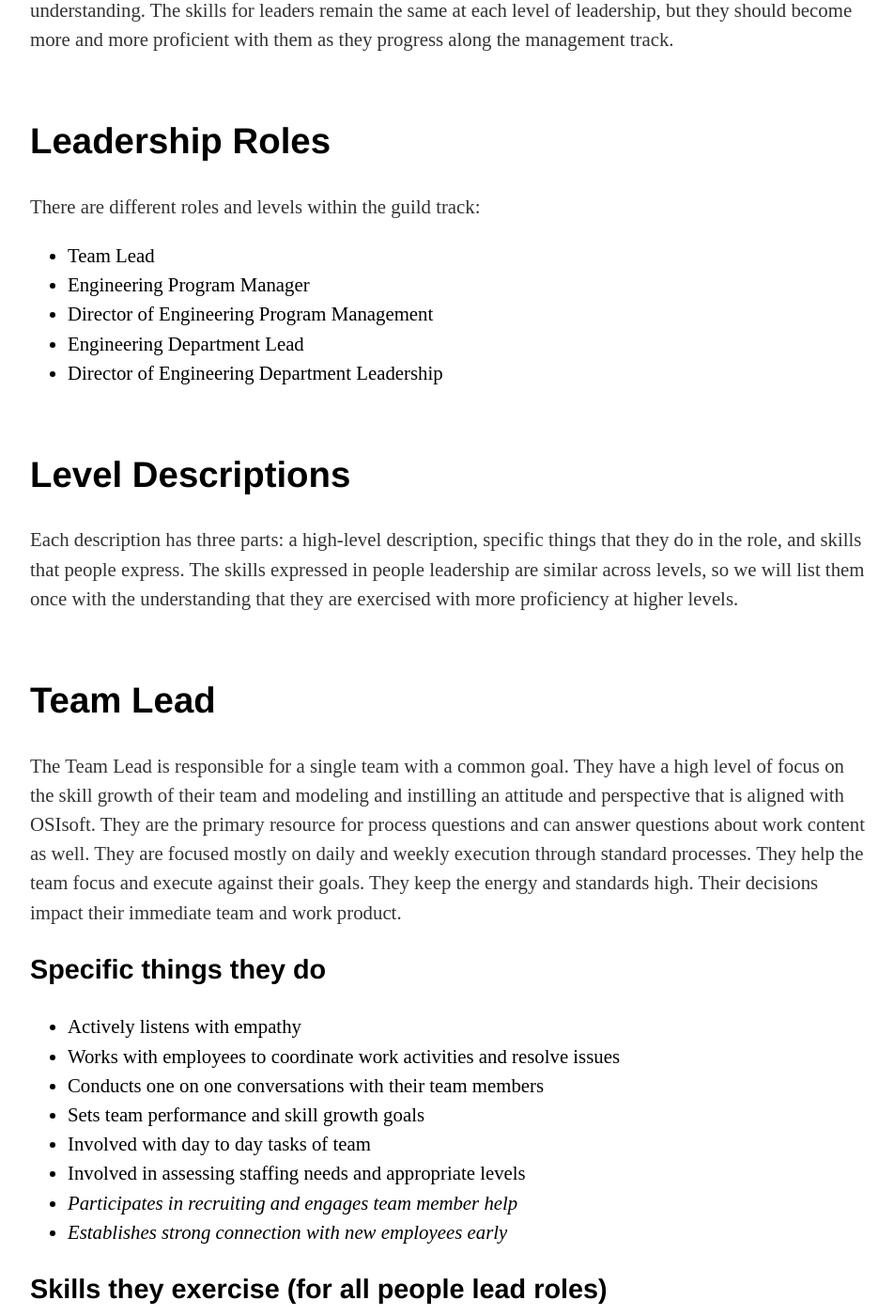
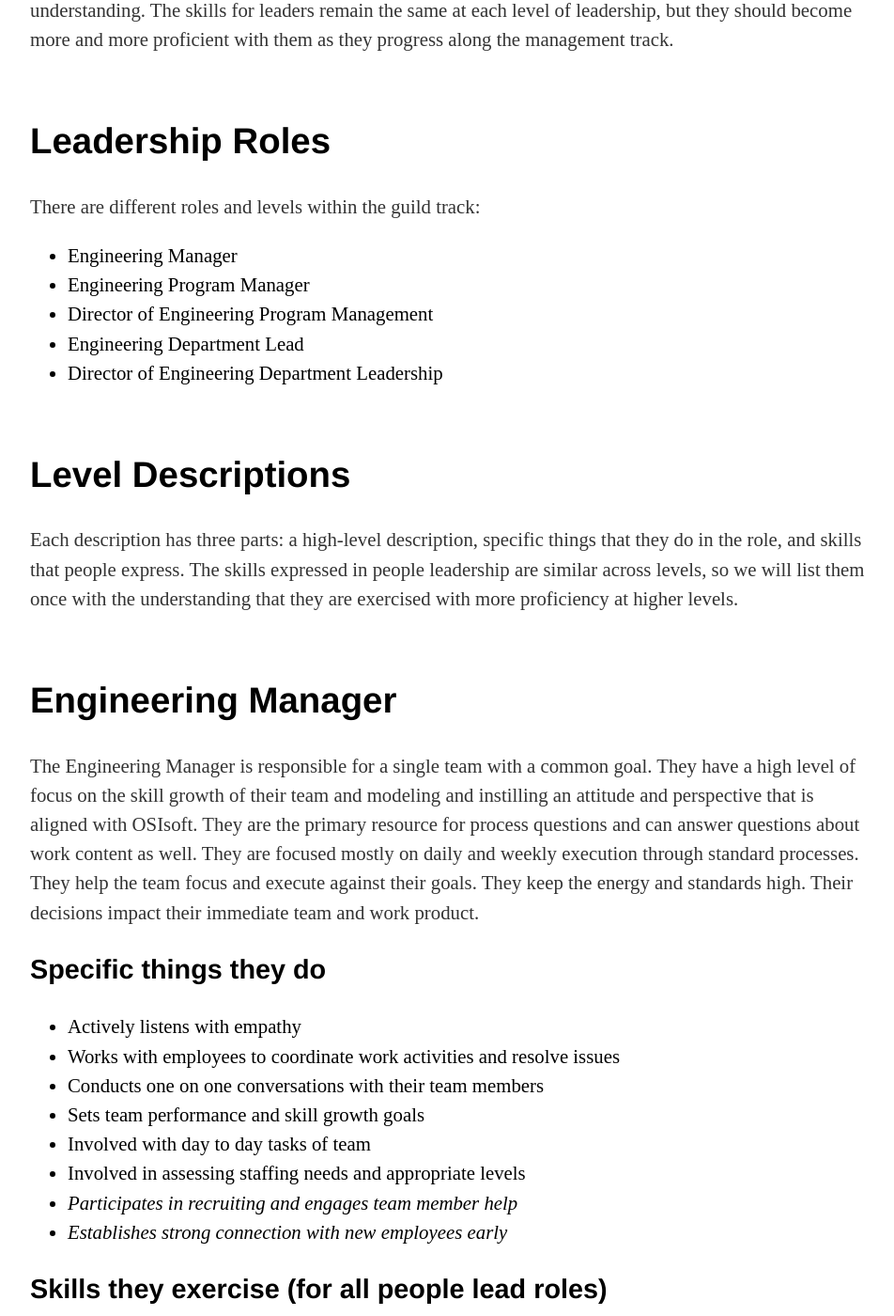
Before and after one commit to OSIEng/osieng.github.io, a Jekyll site: the page built from leadership_track/index.html, in a window 1280 px wide and 1400 px high, scrolled down 541 px. Shown: the whole window at 94% size, without its empty margins (160-1112 px from the left). Built offline with Jekyll 4.4.1, drawn with Linux system fonts in a browser that asks for light colours.

Commit message:
Update index.html

```diff
--- a/leadership_track/index.html
+++ b/leadership_track/index.html
@@ -26,7 +26,7 @@ tr:nth-child(even) {
   <h2>Leadership Roles</h2>
   <p>There are different roles and levels within the guild track:
   <ul>
-  <li>Team Lead</li>
+  <li>Engineering Manager</li>
   <li>Engineering Program Manager</li>
   <li>Director of Engineering Program Management</li>
   <li>Engineering Department Lead</li>
@@ -38,8 +38,8 @@ tr:nth-child(even) {
 <h2>Level Descriptions</h2>
 <p>Each description has three parts: a high-level description, specific things that they do in the role, and skills that people express. The skills expressed in people leadership are similar across levels, so we will list them once with the understanding that they are exercised with more proficiency at higher levels.</p>
 </br>
-<h2>Team Lead</h2>
-<p>The Team Lead is responsible for a single team with a common goal. They have a high level of focus on the skill growth of their team and modeling and instilling an attitude and perspective that is aligned with OSIsoft. They are the primary resource for process questions and can answer questions about work content as well. They are focused mostly on daily and weekly execution through standard processes. They help the team focus and execute against their goals. They keep the energy and standards high. Their decisions impact their immediate team and work product. </p>
+<h2>Engineering Manager</h2>
+<p>The Engineering Manager is responsible for a single team with a common goal. They have a high level of focus on the skill growth of their team and modeling and instilling an attitude and perspective that is aligned with OSIsoft. They are the primary resource for process questions and can answer questions about work content as well. They are focused mostly on daily and weekly execution through standard processes. They help the team focus and execute against their goals. They keep the energy and standards high. Their decisions impact their immediate team and work product. </p>
 
 <h3>Specific things they do</h3>
 <p>
```
